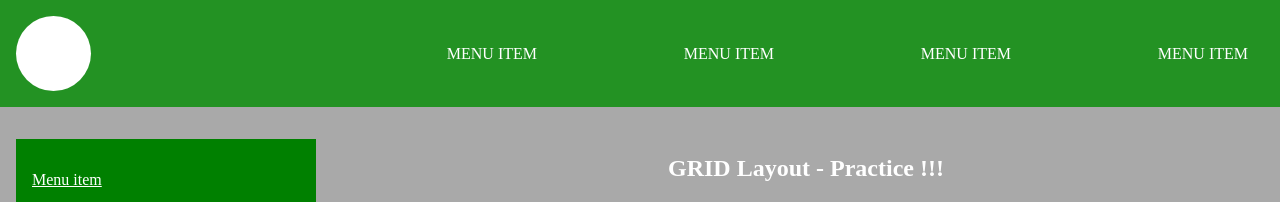
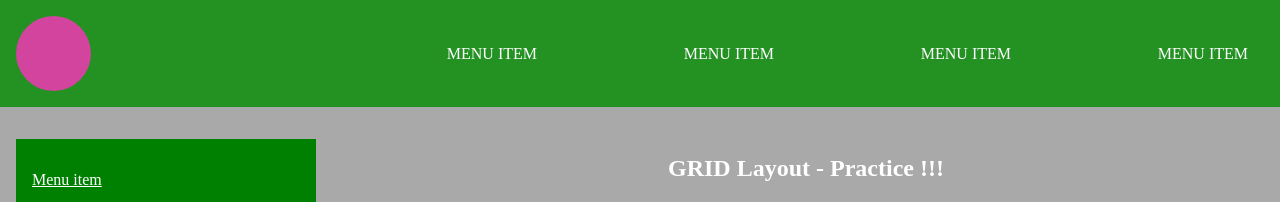
Before and after one commit to YuriyBurylo/GridGallery, a plain HTML site: page index.html in a window 1280 px wide. Shown: the top 202 px of the page. Drawn offline with Linux system fonts and the light colour scheme.

Commit message:
Changed color of logo

```diff
--- a/style.css
+++ b/style.css
@@ -35,7 +35,7 @@ ul {
     width: 75px;
     height: 75px;
     border-radius: 50%;
-    background-color: #fff;
+    background-color: #d2449e;
 }
 
 .header_menu {
```
